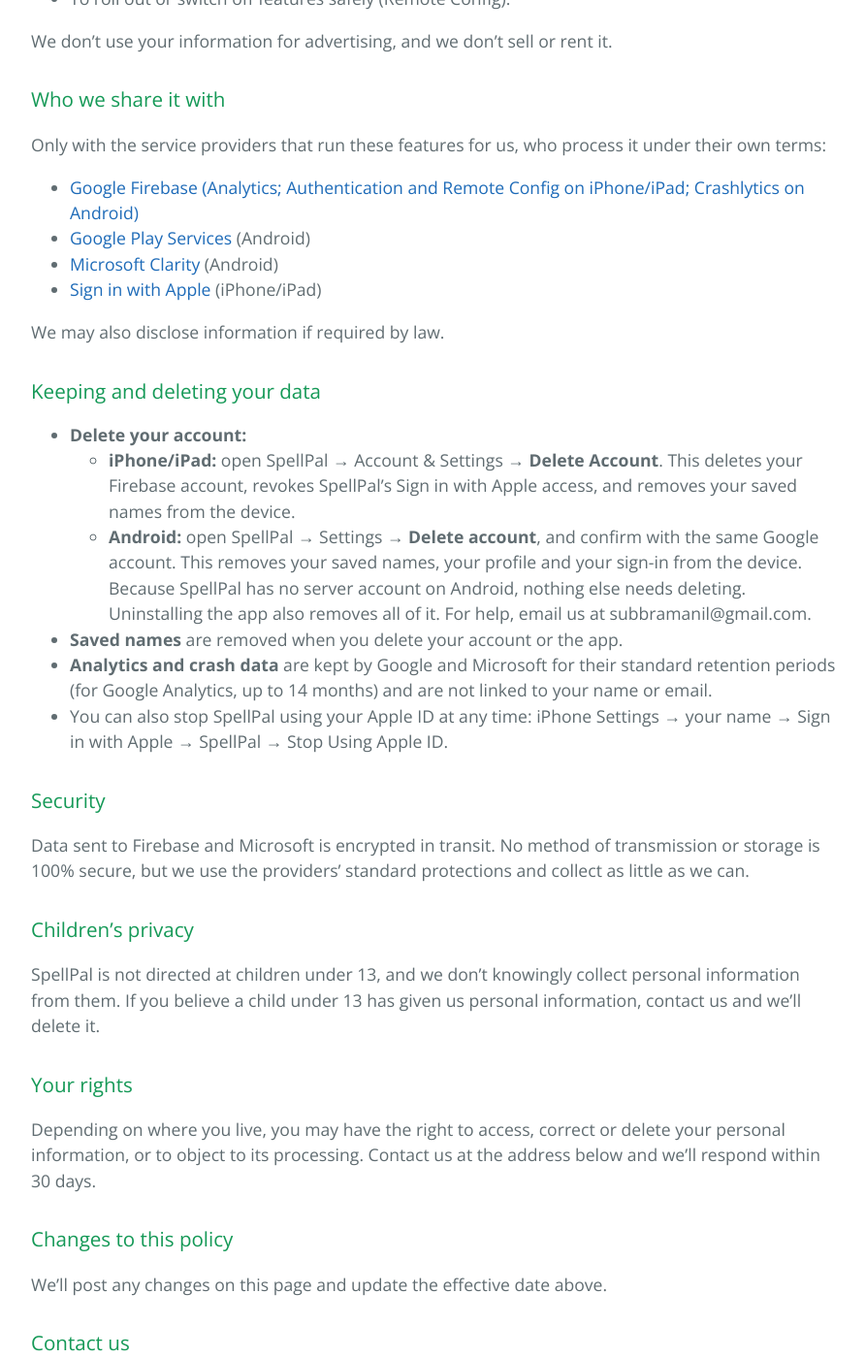
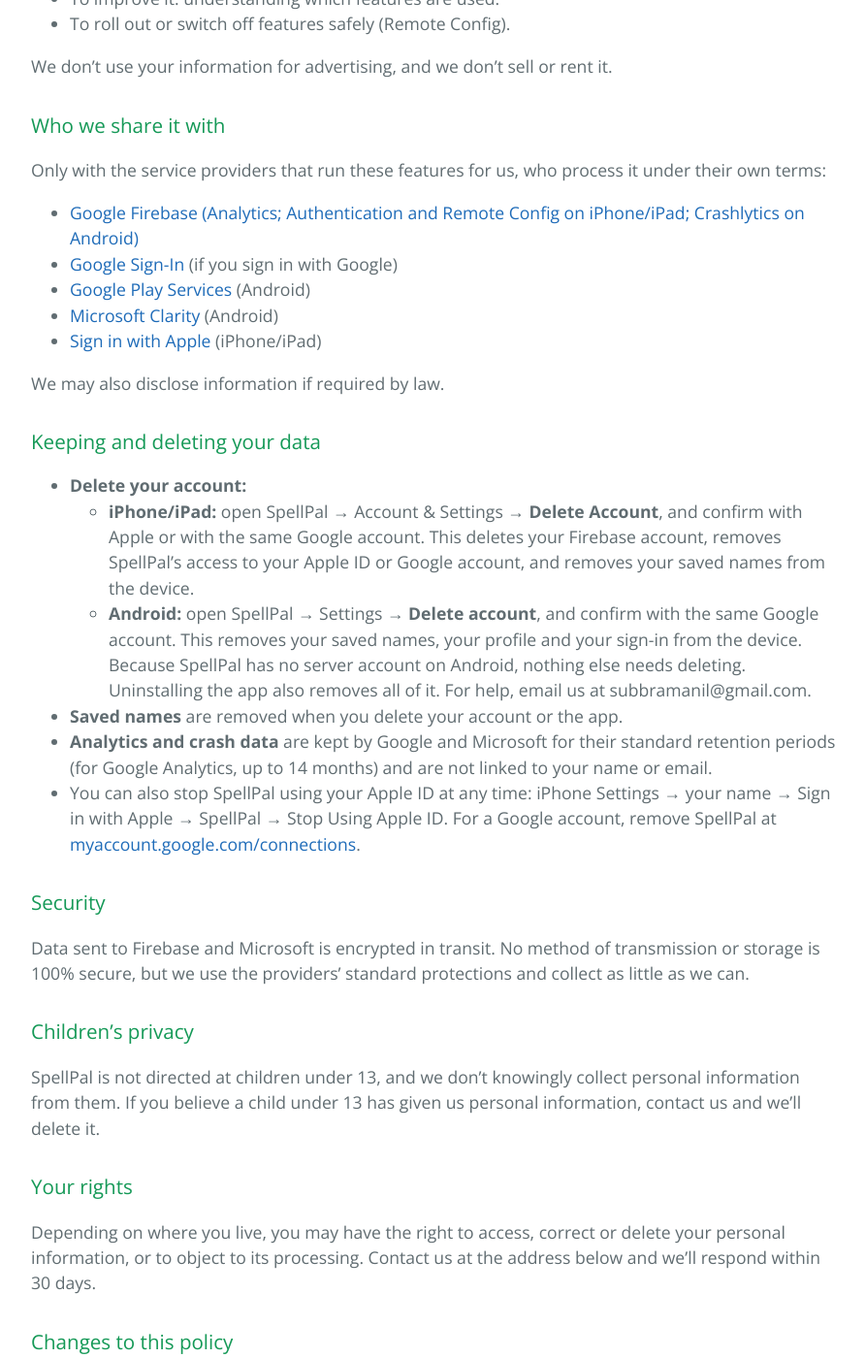
Before and after one commit to chaturaloka/chaturaloka.github.io, a Jekyll site: the page built from SpellPal_Policies.md, in a window 1280 px wide and 1400 px high, scrolled down 2463 px. Shown: the whole window at 97% size, without its empty margins (192-1084 px from the left). Built offline with Jekyll 4.4.1, drawn with Linux system fonts in a browser that asks for light colours; some of the changed text lies outside the part shown.

Commit message:
SpellPal privacy policy: Sign in with Google on iPhone and iPad
Co-Authored-By: Claude Opus 5.5 <noreply@anthropic.com>

```diff
--- a/SpellPal_Policies.md
+++ b/SpellPal_Policies.md
@@ -24,9 +24,9 @@ ChaturaLoka ("we") makes SpellPal, a free app that spells names and words letter
 **1. Account information (only if you sign in)**
 
 * **Sign in with Apple (iPhone/iPad):** the name you share with Apple and your email address. If you choose "Hide My Email", we receive an Apple relay address instead of your real one.
-* **Sign in with Google (Android):** your name, email address and profile photo from your Google account.
+* **Sign in with Google (Android, iPhone and iPad):** your name, email address and profile photo from your Google account.
 
-On iPhone and iPad, your account is managed by **Firebase Authentication** (Google), which assigns it a user ID.
+On iPhone and iPad, your account (whether you sign in with Apple or Google) is managed by **Firebase Authentication** (Google), which stores your name, email address and, for Google accounts, your profile photo link, and assigns your account a user ID.
 
 On Android, there's no server account. SpellPal keeps a scrambled (hashed) form of your Google account ID, your name and your profile photo link **only on your device**. Your email address is shown during sign-in but isn't saved.
 
@@ -63,6 +63,7 @@ We don't use your information for advertising, and we don't sell or rent it.
 Only with the service providers that run these features for us, who process it under their own terms:
 
 * [Google Firebase (Analytics; Authentication and Remote Config on iPhone/iPad; Crashlytics on Android)](https://firebase.google.com/support/privacy)
+* [Google Sign-In](https://policies.google.com/privacy) (if you sign in with Google)
 * [Google Play Services](https://policies.google.com/privacy) (Android)
 * [Microsoft Clarity](https://privacy.microsoft.com/privacystatement) (Android)
 * [Sign in with Apple](https://www.apple.com/legal/privacy/) (iPhone/iPad)
@@ -72,11 +73,11 @@ We may also disclose information if required by law.
 ### Keeping and deleting your data
 
 * **Delete your account:**
-  * **iPhone/iPad:** open SpellPal → Account & Settings → **Delete Account**. This deletes your Firebase account, revokes SpellPal's Sign in with Apple access, and removes your saved names from the device.
+  * **iPhone/iPad:** open SpellPal → Account & Settings → **Delete Account**, and confirm with Apple or with the same Google account. This deletes your Firebase account, removes SpellPal's access to your Apple ID or Google account, and removes your saved names from the device.
   * **Android:** open SpellPal → Settings → **Delete account**, and confirm with the same Google account. This removes your saved names, your profile and your sign-in from the device. Because SpellPal has no server account on Android, nothing else needs deleting. Uninstalling the app also removes all of it. For help, email us at subbramanil@gmail.com.
 * **Saved names** are removed when you delete your account or the app.
 * **Analytics and crash data** are kept by Google and Microsoft for their standard retention periods (for Google Analytics, up to 14 months) and are not linked to your name or email.
-* You can also stop SpellPal using your Apple ID at any time: iPhone Settings → your name → Sign in with Apple → SpellPal → Stop Using Apple ID.
+* You can also stop SpellPal using your Apple ID at any time: iPhone Settings → your name → Sign in with Apple → SpellPal → Stop Using Apple ID. For a Google account, remove SpellPal at [myaccount.google.com/connections](https://myaccount.google.com/connections).
 
 ### Security
 
```
Also changed, not shown: other parts of SpellPal_Policies.md (+1 -1 lines).
